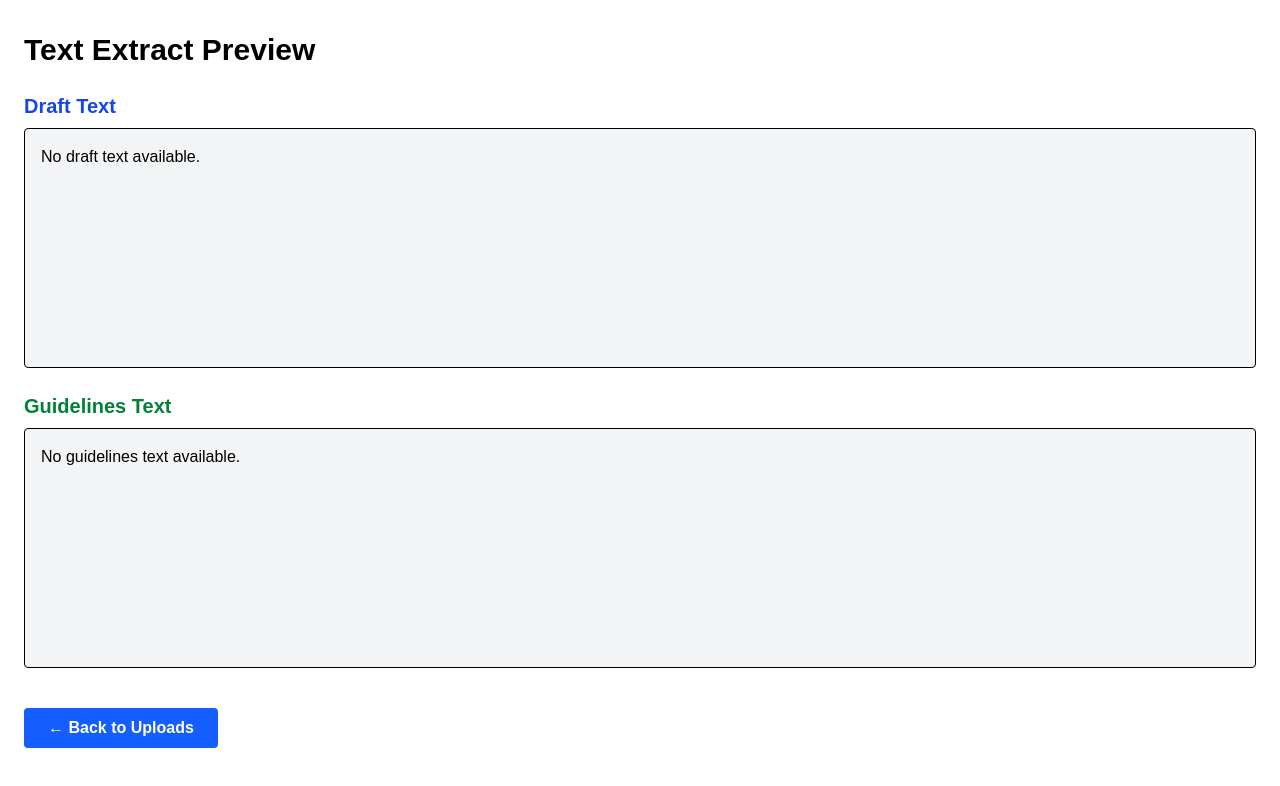
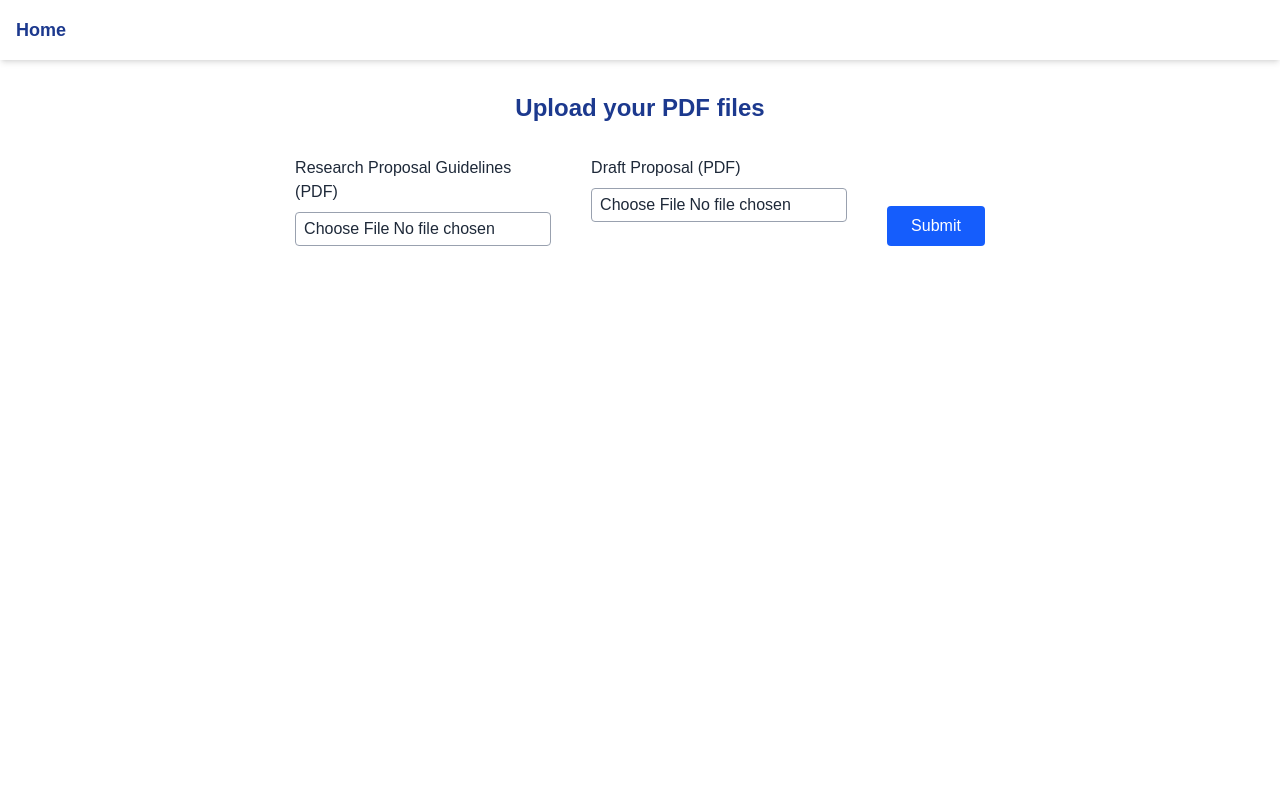
Before and after one commit to bistii1/demo2, a Next.js app: page /textpreview in a window 1280 px wide. Shown: the top 786 px of the page. Built offline with nearby package versions, Linux system fonts and the light colour scheme; no server answers.

Commit message:
new page

```diff
--- a/src/pages/textpreview.tsx
+++ b/src/pages/textpreview.tsx
@@ -1,55 +1,147 @@
-import { useEffect, useState } from 'react';
+import { useState, FormEvent, ChangeEvent } from 'react';
+import { useUser } from '@auth0/nextjs-auth0/client';
+import Link from 'next/link';
 
-export default function TextPreview() {
-  const [draftText, setDraftText] = useState('');
-  const [guidelinesText, setGuidelinesText] = useState('');
+export default function Upload() {
+  const { user } = useUser();
 
-  useEffect(() => {
-    const fetchParsedText = async () => {
+  const [guidelines, setGuidelines] = useState<File | null>(null);
+  const [proposal, setProposal] = useState<File | null>(null);
+  const [uploadSuccess, setUploadSuccess] = useState(false);
+  const [error, setError] = useState('');
+
+  const handleSubmit = async (e: FormEvent<HTMLFormElement>) => {
+    e.preventDefault();
+    setUploadSuccess(false);
+    setError('');
+
+    if (!guidelines || !proposal) {
+      setError('Please upload both PDFs.');
+      return;
+    }
+
+    const formData = new FormData();
+    formData.append('guidelines', guidelines);
+    formData.append('draft', proposal);
+    formData.append('userEmail', user?.email || 'anonymous');
+
     try {
-        const res = await fetch('/api/parsed-text');
-        const json = await res.json();
+      const res = await fetch('/api/upload', {
+        method: 'POST',
+        body: formData,
+      });
 
-        console.log('Parsed text response:', json); // ✅ Log response to debug
+      if (!res.ok) {
+        const text = await res.text();
+        throw new Error(`Upload failed: ${text}`);
+      }
 
-        // Support both direct and nested formats
-        const draft = json.draft || json?.data?.draft || '';
-        const guidelines = json.guidelines || json?.data?.guidelines || '';
-
-        setDraftText(draft);
-        setGuidelinesText(guidelines);
-      } catch (error) {
-        console.error('Failed to fetch parsed text', error);
+      setUploadSuccess(true);
+      setGuidelines(null);
+      setProposal(null);
+    } catch (err) {
+      setError('Something went wrong while uploading.');
+      console.error(err);
     }
   };
 
-    fetchParsedText();
-  }, []);
+  const handleFileChange =
+    (setter: (file: File | null) => void) =>
+    (e: ChangeEvent<HTMLInputElement>) => {
+      setter(e.target.files?.[0] || null);
+    };
 
   return (
-    <div className="min-h-screen bg-white text-black px-6 py-8">
-      <h1 className="text-3xl font-bold mb-6">Text Extract Preview</h1>
+    <div className="min-h-screen bg-white text-blue-900">
+      {/* Navbar */}
+      <nav className="flex justify-between items-center p-4 shadow-md">
+        <Link href="/" className="text-lg font-semibold">
+          Home
+        </Link>
+        {user && (
+          <button
+            onClick={() => (window.location.href = '/api/auth/logout')}
+            className="text-red-600 font-semibold"
+          >
+            Sign Out
+          </button>
+        )}
+      </nav>
 
-      <div className="mb-6">
-        <h2 className="text-xl font-semibold text-blue-700 mb-2">Draft Text</h2>
-        <div className="bg-gray-100 border border-black rounded p-4 whitespace-pre-wrap h-60 overflow-y-auto">
-          {draftText || 'No draft text available.'}
-        </div>
+      {/* Upload Section */}
+      <main className="flex flex-col items-center justify-center p-8">
+        <h1 className="text-2xl font-bold mb-8">Upload your PDF files</h1>
+
+        <form
+          id="upload-form"
+          onSubmit={handleSubmit}
+          className="flex gap-10 mb-6"
+        >
+          {/* Guidelines Upload */}
+          <div className="w-64">
+            <label className="block mb-2 font-medium text-gray-800">
+              Research Proposal Guidelines (PDF)
+            </label>
+            <input
+              type="file"
+              accept="application/pdf"
+              onChange={handleFileChange(setGuidelines)}
+              className="border border-gray-400 rounded px-2 py-1 w-full text-gray-800"
+            />
+            {guidelines && (
+              <embed
+                src={URL.createObjectURL(guidelines)}
+                type="application/pdf"
+                className="mt-2 w-full h-40 border rounded"
+              />
+            )}
           </div>
 
-      <div className="mb-6">
-        <h2 className="text-xl font-semibold text-green-700 mb-2">Guidelines Text</h2>
-        <div className="bg-gray-100 border border-black rounded p-4 whitespace-pre-wrap h-60 overflow-y-auto">
-          {guidelinesText || 'No guidelines text available.'}
-        </div>
+          {/* Proposal Upload */}
+          <div className="w-64">
+            <label className="block mb-2 font-medium text-gray-800">
+              Draft Proposal (PDF)
+            </label>
+            <input
+              type="file"
+              accept="application/pdf"
+              onChange={handleFileChange(setProposal)}
+              className="border border-gray-400 rounded px-2 py-1 w-full text-gray-800"
+            />
+            {proposal && (
+              <embed
+                src={URL.createObjectURL(proposal)}
+                type="application/pdf"
+                className="mt-2 w-full h-40 border rounded"
+              />
+            )}
           </div>
 
           <button
-        onClick={() => (window.location.href = '/upload')}
-        className="mt-4 px-6 py-2 bg-blue-600 text-white font-semibold rounded hover:bg-blue-700"
+            type="submit"
+            className="self-end bg-blue-600 text-white px-6 py-2 rounded hover:bg-blue-700"
           >
-        ← Back to Uploads
+            Submit
           </button>
+        </form>
+
+        {/* Upload success / error messages */}
+        {uploadSuccess && (
+          <>
+            <p className="text-green-600 mt-4 font-semibold">
+              Upload successful! 🎉
+            </p>
+            <Link href="/textpreview" className="mt-4 inline-block">
+              <button className="bg-black text-white px-6 py-2 rounded hover:bg-gray-800">
+                View Text Preview
+              </button>
+            </Link>
+          </>
+        )}
+        {error && (
+          <p className="text-red-600 mt-4 font-semibold">{error}</p>
+        )}
+      </main>
     </div>
   );
 }
```
Lines whose indentation alone changed are shown as unchanged.
